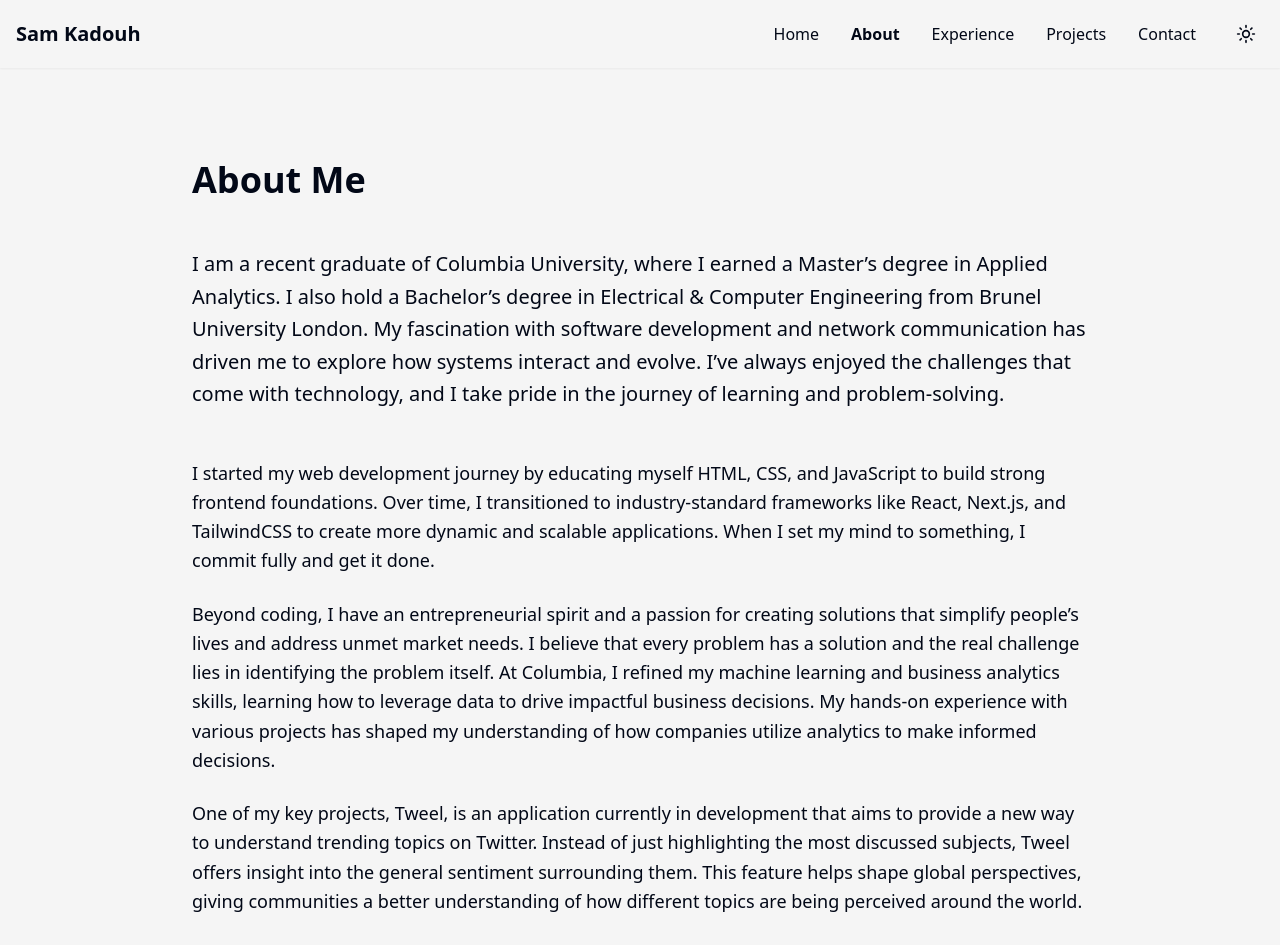
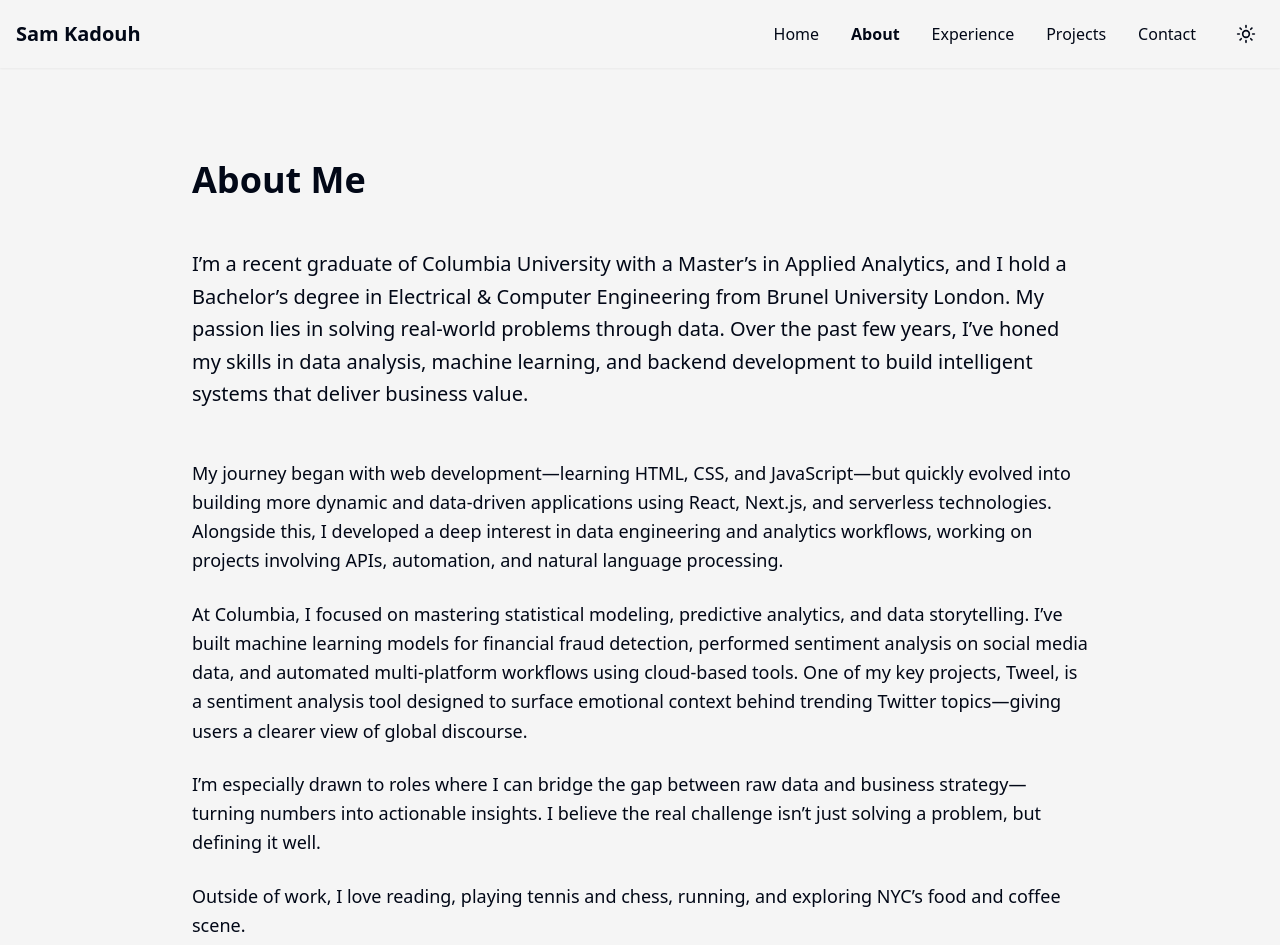
Before and after one commit to samkaddouh/my-personal-website, a Next.js app: page /about in a window 1280 px wide. Shown: the top 945 px of the page. Built offline with nearby package versions, Linux system fonts and the light colour scheme.

Commit message:
updated about section

```diff
--- a/app/about/page.js
+++ b/app/about/page.js
@@ -22,31 +22,29 @@ export default function About() {
 
         <div className="space-y-12">
           <p className="text-xl leading-relaxed">
-          I am a recent graduate of Columbia University, where I earned a Master’s degree in Applied Analytics. I also hold a Bachelor’s degree in Electrical & Computer Engineering from
-          Brunel University London. My fascination with software development and network communication has driven me to explore how systems interact and evolve.
-          I’ve always enjoyed the challenges that come with technology, and I take pride in the journey of learning and problem-solving.
+          I’m a recent graduate of Columbia University with a Master’s in Applied Analytics, and I hold a Bachelor’s degree in Electrical & Computer Engineering from Brunel University London.
+          My passion lies in solving real-world problems through data. Over the past few years, I’ve honed my skills in data analysis, machine learning, and backend development to build intelligent systems
+          that deliver business value.
           </p>
 
           <div className="space-y-6">
             <p className="text-lg leading-relaxed">
-            I started my web development journey by educating myself HTML, CSS, and JavaScript to build strong frontend foundations. Over time, I transitioned to industry-standard
-            frameworks like React, Next.js, and TailwindCSS to create more dynamic and scalable applications. When I set my mind to something, I commit fully and get it done.
+            My journey began with web development—learning HTML, CSS, and JavaScript—but quickly evolved into building more dynamic and data-driven applications using React, Next.js, and serverless
+            technologies. Alongside this, I developed a deep interest in data engineering and analytics workflows, working on projects involving APIs, automation, and natural language processing.
             </p>
 
             <p className="text-lg leading-relaxed">
-            Beyond coding, I have an entrepreneurial spirit and a passion for creating solutions that simplify people’s lives and address unmet market needs. I believe that
-            every problem has a solution and the real challenge lies in identifying the problem itself. At Columbia, I refined my machine learning and business analytics skills,
-            learning how to leverage data to drive impactful business decisions. My hands-on experience with various projects has
-            shaped my understanding of how companies utilize analytics to make informed decisions.
+            At Columbia, I focused on mastering statistical modeling, predictive analytics, and data storytelling. I’ve built machine learning models for financial fraud detection, performed sentiment
+            analysis on social media data, and automated multi-platform workflows using cloud-based tools. One of my key projects, Tweel, is a sentiment analysis tool designed to surface emotional context
+            behind trending Twitter topics—giving users a clearer view of global discourse.
             </p>
 
             <p className="text-lg leading-relaxed">
-            One of my key projects, Tweel, is an application currently in development that aims to provide a new way to understand trending topics on Twitter. Instead of just
-            highlighting the most discussed subjects, Tweel offers insight into the general sentiment surrounding them. This feature helps shape global perspectives, giving communities
-            a better understanding of how different topics are being perceived around the world.
+            I’m especially drawn to roles where I can bridge the gap between raw data and business strategy—turning numbers into actionable insights. I believe the real challenge isn’t just solving a problem,
+            but defining it well.
             </p>
             <p className="text-lg leading-relaxed">
-            Outside of tech, I enjoy reading, running, and playing chess and tennis. I also love exploring NYC’s vibrant food and coffee scene and occasionally unwinding with a night out.
+            Outside of work, I love reading, playing tennis and chess, running, and exploring NYC’s food and coffee scene.
             </p>
           </div>
 
```
